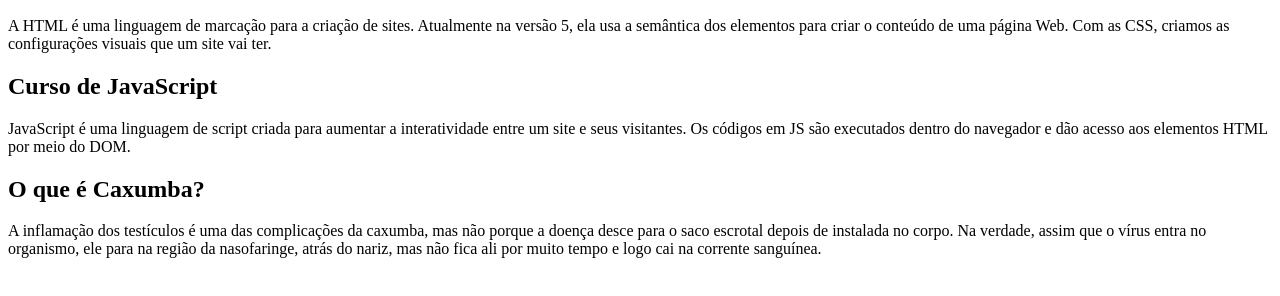
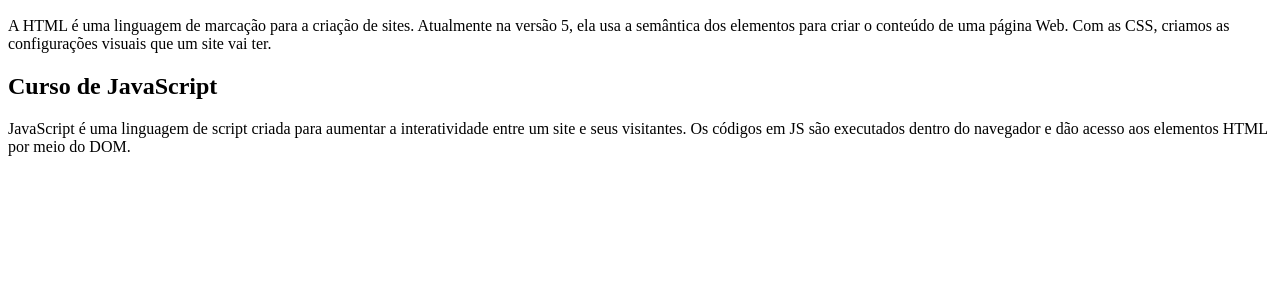
Before and after one commit to Marllon-OCL/Programacao-Web, a plain HTML site: page index.html in a window 1280 px wide. Shown: the part 110-406 px from the top of the page. Drawn offline with Linux system fonts and the light colour scheme.

Commit message:
Update index.html

```diff
--- a/index.html
+++ b/index.html
@@ -18,11 +18,5 @@
             <h2>Curso de JavaScript</h2>
             <p>JavaScript é uma linguagem de script criada para aumentar a interatividade entre um site e seus visitantes. Os códigos em JS são executados dentro do navegador e dão acesso aos elementos HTML por meio do DOM.</p>
         </article>
-        <article>
-            <h1>O que é Caxumba?</h1>
-            <p>
-                A inflamação dos testículos é uma das complicações da caxumba, mas não porque a doença desce para o saco escrotal depois de instalada no corpo. Na verdade, assim que o vírus entra no organismo, ele para na região da nasofaringe, atrás do nariz, mas não fica ali por muito tempo e logo cai na corrente sanguínea.
-            </p>
-        </article>
 </body>
 </html>
```
